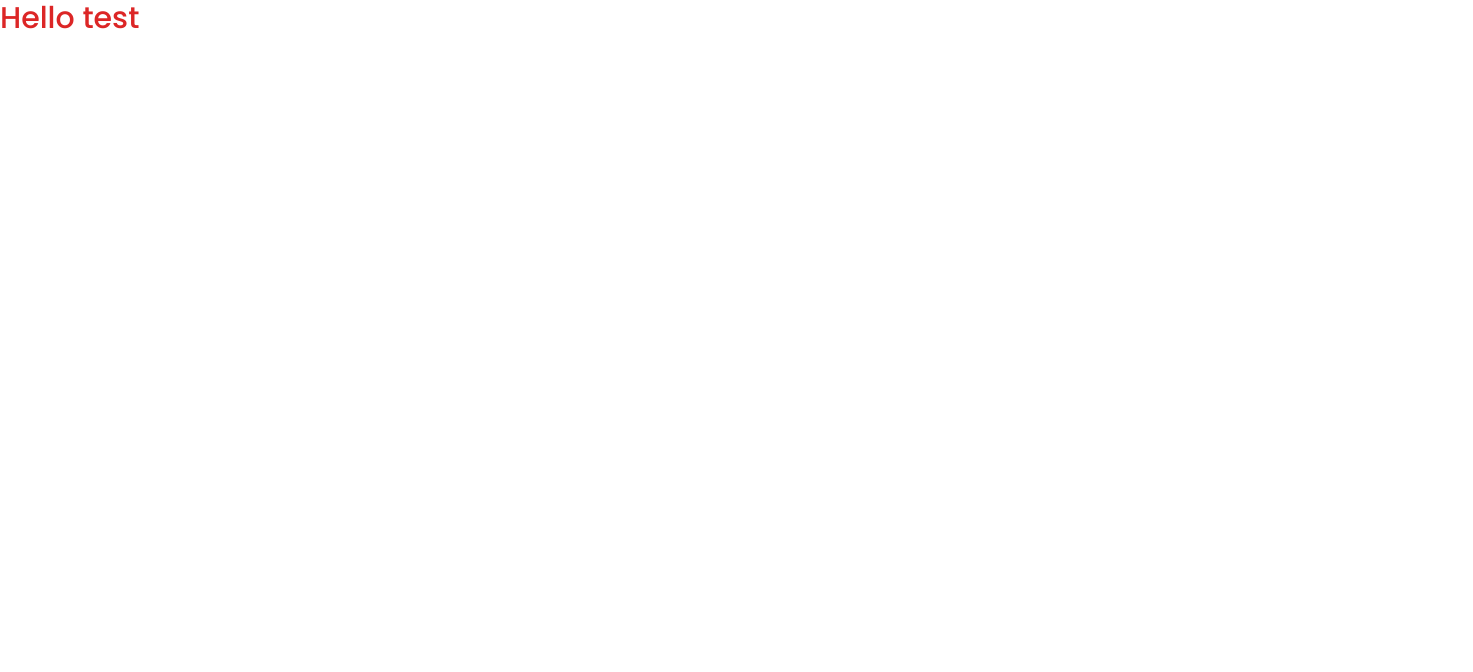
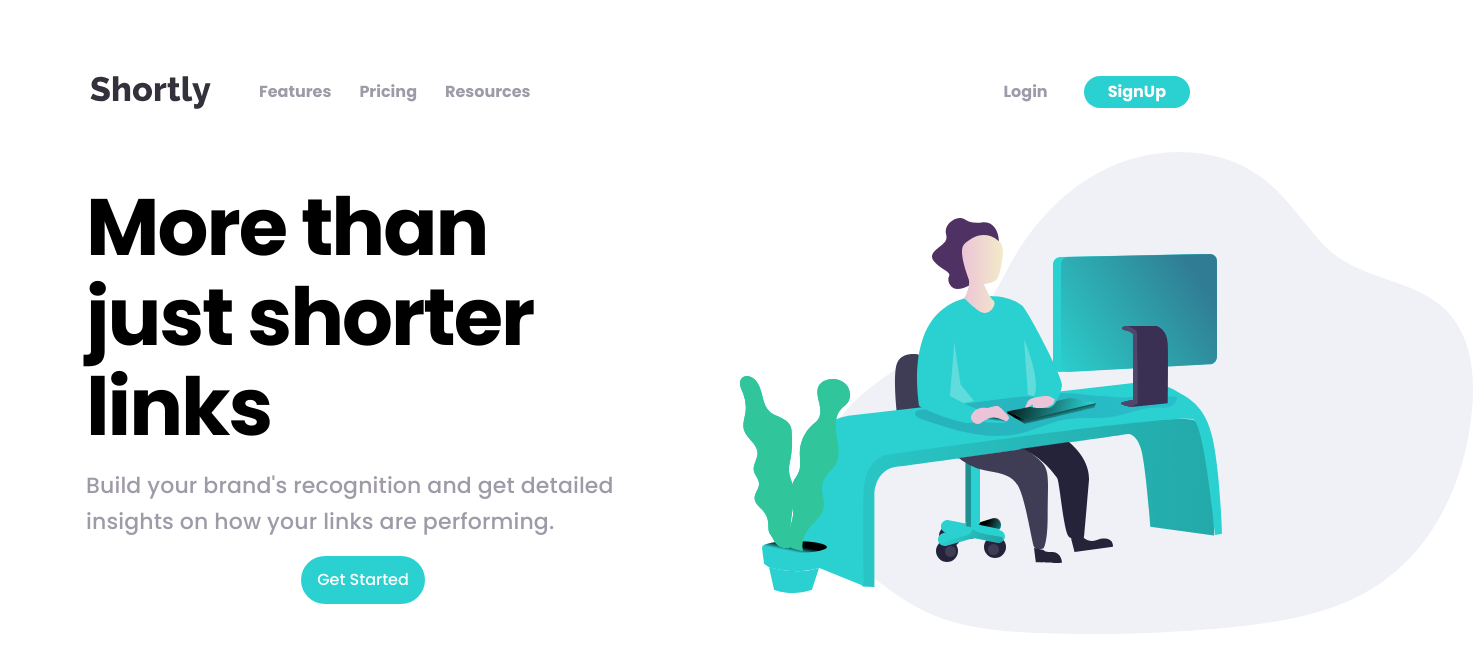
Before and after one commit to barnettet31/url-shortener-fem, a React (Create React App) app: page / in a window 1280 px wide. Shown: the top 672 px of the page, 1473 px wide, since content can reach past the window. Built offline with nearby package versions, Linux system fonts and the light colour scheme.

Commit message:
creating main section of landing page

```diff
--- a/src/App.tsx
+++ b/src/App.tsx
@@ -1,9 +1,27 @@
 import React from 'react';
 import './App.css';
+import { Header } from './components/header/header.component';
 
 function App() {
   return (
-   <h1 className="text-3xl text-red-600">Hello test</h1>
+    <>
+   <Header/>
+   <main className='max-w-[1108px] mx-auto'>
+    <section className='flex flex-col lg:items-center mt-2 lg:flex-row gap-9 lg:gap-[100px]'>
+    <img src={process.env.PUBLIC_URL +"/images/illustration-working.svg"} alt="" className='ml-6 lg:ml-0 lg:mr-[-123px] min-w-[511px] lg:min-w-[733px] lg:order-2'/>
+
+      <div className='flex flex-col px-6 lg:px-0 items-start gap-4 text-center lg:text-left lg:order-1 lg:min-w-[50%]'>
+        <h1 className='text-[42px] leading-[48px] tracking-tighter font-bold lg:text-[80px] lg:leading-[90px] lg:tracking-[-2px]'>More than just shorter links</h1>
+        <p className="text-[#9E9AA8] text-lg lg:text-[22px] lg:leading-[36px] lg:tracking-[0.15px]">Build your brand's recognition and get detailed insights on how your links are performing.</p>
+        <div className="py-3 px-4 bg-[#2BD0D0] mx-auto cursor-pointer hover:bg-[#9AE3E3] text-white rounded-[28px]">Get Started</div>
+      </div>
+    </section>
+    <section id="input"></section>
+    <section id="features"></section>
+    <section id="pricing"></section>
+   </main>
+   <footer id="resources"></footer>
+   </>
   );
 }
 
```
